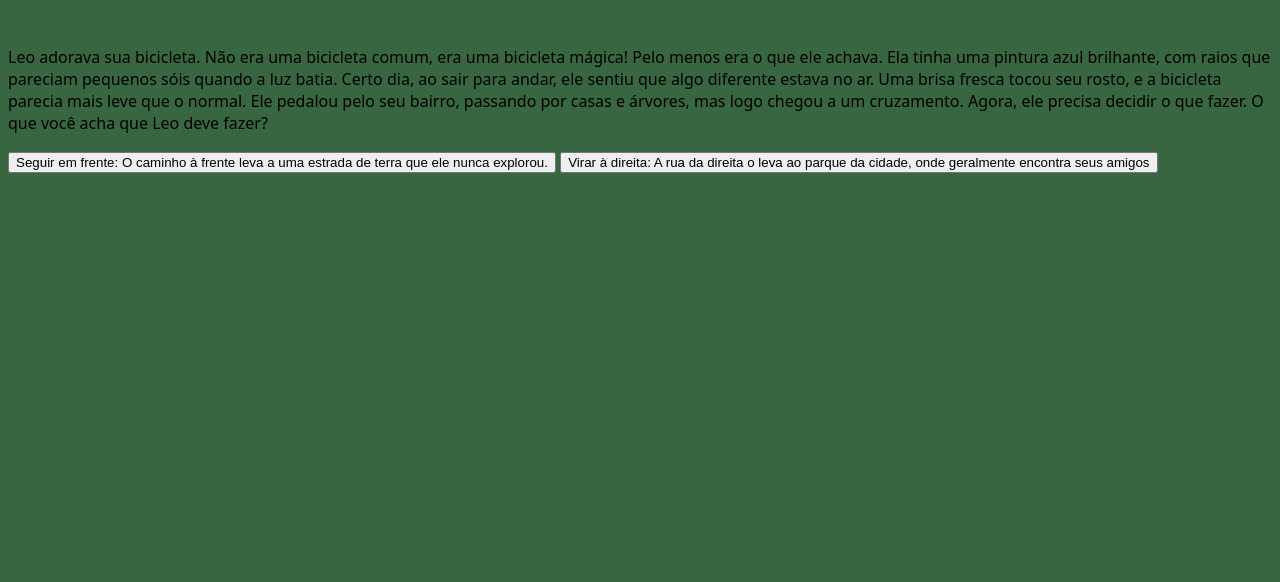
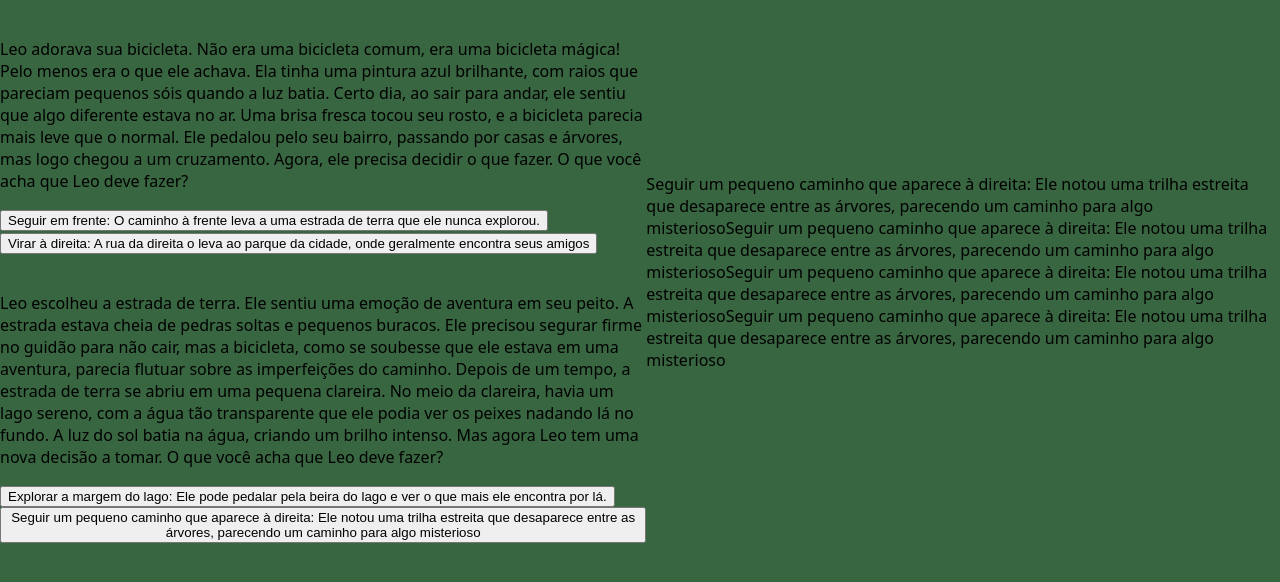
Before and after one commit to gustavomontanheiro-gif/voce-decide, a plain HTML site: page index.html in a window 1280 px wide. Drawn offline with Linux system fonts and the light colour scheme; a web font is replaced by a local one.

Commit message:
Add files via upload

```diff
--- a/index.html
+++ b/index.html
@@ -8,14 +8,24 @@
 </head>
 <body>
     <main>
-        <div>
+        <div class="passo ativo" id="passo-0">
             <img src="" alt="">
             <p> Leo adorava sua bicicleta. Não era uma bicicleta comum, era uma bicicleta mágica! Pelo menos era o que ele achava. Ela tinha uma pintura azul brilhante, com raios que pareciam pequenos sóis quando a luz batia. Certo dia, ao sair para andar, ele sentiu que algo diferente estava no ar. Uma brisa fresca tocou seu rosto, e a bicicleta parecia mais leve que o normal.
                 Ele pedalou pelo seu bairro, passando por casas e árvores, mas logo chegou a um cruzamento. Agora, ele precisa decidir o que fazer.
                 O que você acha que Leo deve fazer?  </p>
-            <button> Seguir em frente: O caminho à frente leva a uma estrada de terra que ele nunca explorou.</button>
-            <button> Virar à direita: A rua da direita o leva ao parque da cidade, onde geralmente encontra seus amigos</button>
+            <button class="btn-proximo" data-proximo="1"> Seguir em frente: O caminho à frente leva a uma estrada de terra que ele nunca explorou.</button>
+            <button class="btn-proximo" data-proximo="2"> Virar à direita: A rua da direita o leva ao parque da cidade, onde geralmente encontra seus amigos</button>
         </div>
+
+            <div class="passo" id="passo-1">
+                <img src="" alt="">
+                <p> Leo escolheu a estrada de terra. Ele sentiu uma emoção de aventura em seu peito. A estrada estava cheia de pedras soltas e pequenos buracos. Ele precisou segurar firme no guidão para não cair, mas a bicicleta, como se soubesse que ele estava em uma aventura, parecia flutuar sobre as imperfeições do caminho.
+                    Depois de um tempo, a estrada de terra se abriu em uma pequena clareira. No meio da clareira, havia um lago sereno, com a água tão transparente que ele podia ver os peixes nadando lá no fundo. A luz do sol batia na água, criando um brilho intenso.
+                    Mas agora Leo tem uma nova decisão a tomar.
+                    O que você acha que Leo deve fazer?  </p>
+                <button class="btn-proximo" data-proximo="5"> Explorar a margem do lago: Ele pode pedalar pela beira do lago e ver o que mais ele encontra por lá.</button>
+                <button class="btn-proximo" data-proximo="6"> Seguir um pequeno caminho que aparece à direita: Ele notou uma trilha estreita que desaparece entre as árvores, parecendo um caminho para algo misterioso</button>
+            </div>
     </main>
 </body>
-</html>
+</html>Seguir um pequeno caminho que aparece à direita: Ele notou uma trilha estreita que desaparece entre as árvores, parecendo um caminho para algo misteriosoSeguir um pequeno caminho que aparece à direita: Ele notou uma trilha estreita que desaparece entre as árvores, parecendo um caminho para algo misteriosoSeguir um pequeno caminho que aparece à direita: Ele notou uma trilha estreita que desaparece entre as árvores, parecendo um caminho para algo misteriosoSeguir um pequeno caminho que aparece à direita: Ele notou uma trilha estreita que desaparece entre as árvores, parecendo um caminho para algo misterioso
--- a/style.css
+++ b/style.css
@@ -13,4 +13,10 @@
 body{
     background-color: var(--verde-forte);
     font-family: var(--texto);
+    display: flex;
+    align-items: center;
+    justify-content: center;
+    margin: 0;
+    padding: 0;
+
 }
```
Also changed, not shown: script.js (added).
